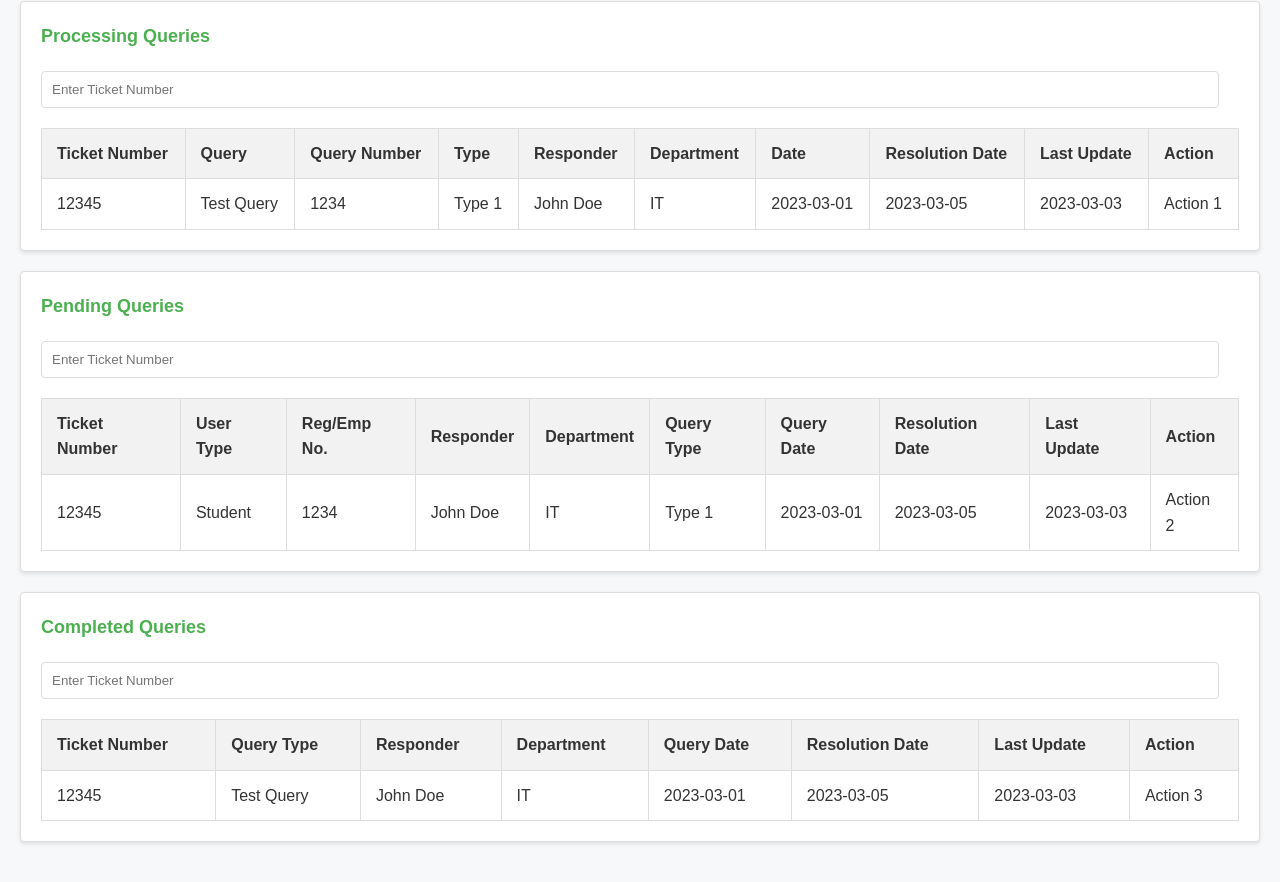
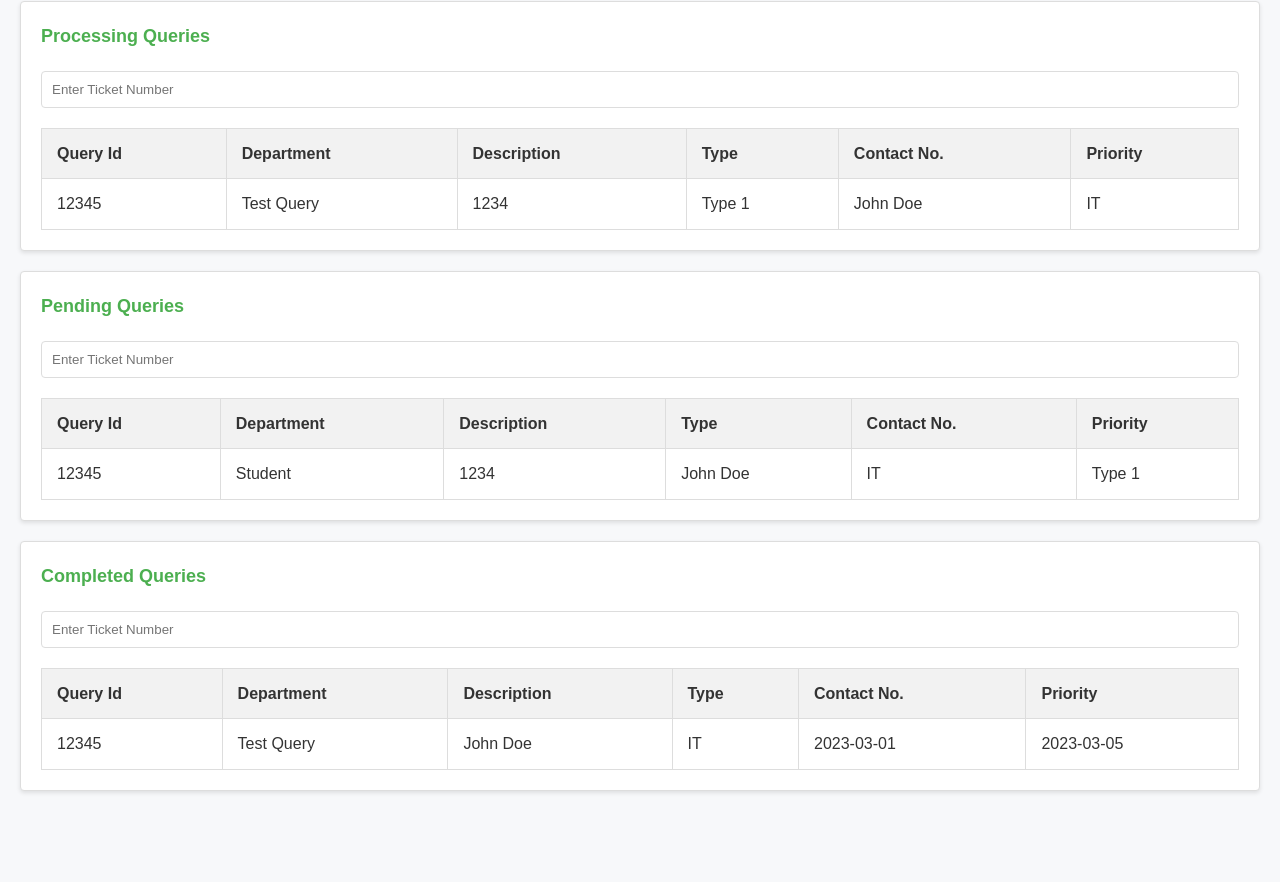
Before and after one commit to Asad-Ullah-Turab/Facilitation-Portal, a plain HTML site: page Frontend/Main.html in a window 1280 px wide. Shown: the part 452-1334 px from the top of the page. After the commit the page ends 1283 px from the top, so only its background shows below. Drawn offline with Linux system fonts and the light colour scheme.

Commit message:
remove unnecessary column from tables

```diff
--- a/Frontend/Main.html
+++ b/Frontend/Main.html
@@ -65,16 +65,12 @@
       <table id="processingTable">
         <thead>
           <tr>
-            <th>Ticket Number</th>
-            <th>Query</th>
-            <th>Query Number</th>
+            <th>Query Id</th>
+            <th>Department</th>
+            <th>Description</th>
             <th>Type</th>
-            <th>Responder</th>
-            <th>Department</th>
-            <th>Date</th>
-            <th>Resolution Date</th>
-            <th>Last Update</th>
-            <th>Action</th>
+            <th>Contact No.</th>
+            <th>Priority</th>
           </tr>
         </thead>
         <tbody>
@@ -85,10 +81,6 @@
             <td>Type 1</td>
             <td>John Doe</td>
             <td>IT</td>
-            <td>2023-03-01</td>
-            <td>2023-03-05</td>
-            <td>2023-03-03</td>
-            <td>Action 1</td>
           </tr>
         </tbody>
       </table>
@@ -101,16 +93,12 @@
       <table id="pendingTable">
         <thead>
           <tr>
-            <th>Ticket Number</th>
-            <th>User Type</th>
-            <th>Reg/Emp No.</th>
-            <th>Responder</th>
+            <th>Query Id</th>
             <th>Department</th>
-            <th>Query Type</th>
-            <th>Query Date</th>
-            <th>Resolution Date</th>
-            <th>Last Update</th>
-            <th>Action</th>
+            <th>Description</th>
+            <th>Type</th>
+            <th>Contact No.</th>
+            <th>Priority</th>
           </tr>
         </thead>
         <tbody>
@@ -121,10 +109,6 @@
             <td>John Doe</td>
             <td>IT</td>
             <td>Type 1</td>
-            <td>2023-03-01</td>
-            <td>2023-03-05</td>
-            <td>2023-03-03</td>
-            <td>Action 2</td>
           </tr>
         </tbody>
       </table>
@@ -138,14 +122,12 @@
       <table id="completedTable">
         <thead>
           <tr>
-            <th>Ticket Number</th>
-            <th>Query Type</th>
-            <th>Responder</th>
+            <th>Query Id</th>
             <th>Department</th>
-            <th>Query Date</th>
-            <th>Resolution Date</th>
-            <th>Last Update</th>
-            <th>Action</th>
+            <th>Description</th>
+            <th>Type</th>
+            <th>Contact No.</th>
+            <th>Priority</th>
           </tr>
         </thead>
         <tbody>
@@ -156,8 +138,6 @@
             <td>IT</td>
             <td>2023-03-01</td>
             <td>2023-03-05</td>
-            <td>2023-03-03</td>
-            <td>Action 3</td>
           </tr>
         </tbody>
       </table>
--- a/Frontend/styles/main.css
+++ b/Frontend/styles/main.css
@@ -112,7 +112,7 @@ li {
 }
 
 input[type="text"] {
-  width: calc(100% - 20px);
+  width: 100%;
   padding: 10px;
   margin: 10px 0;
   border: 1px solid #ddd;
```
